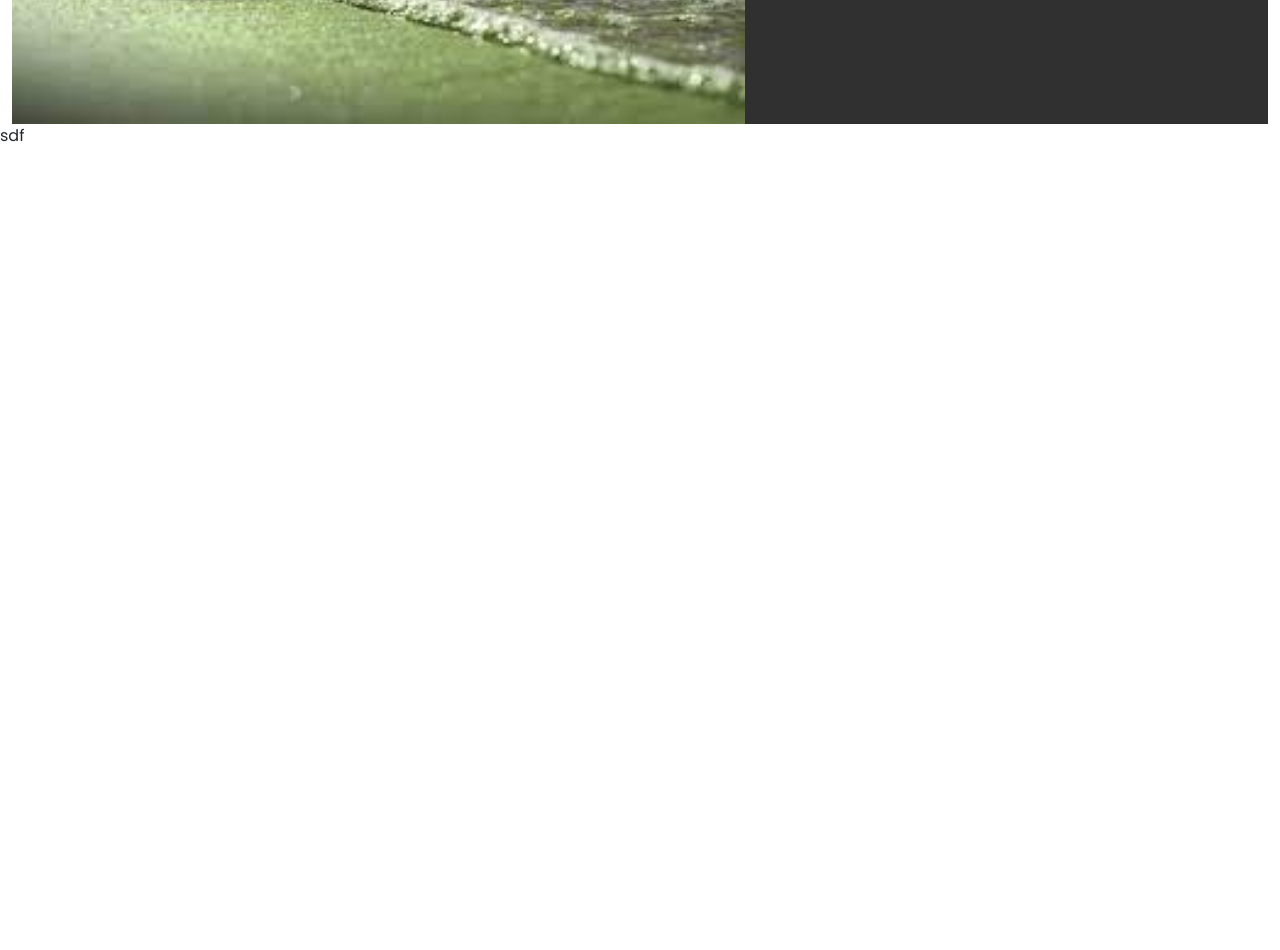
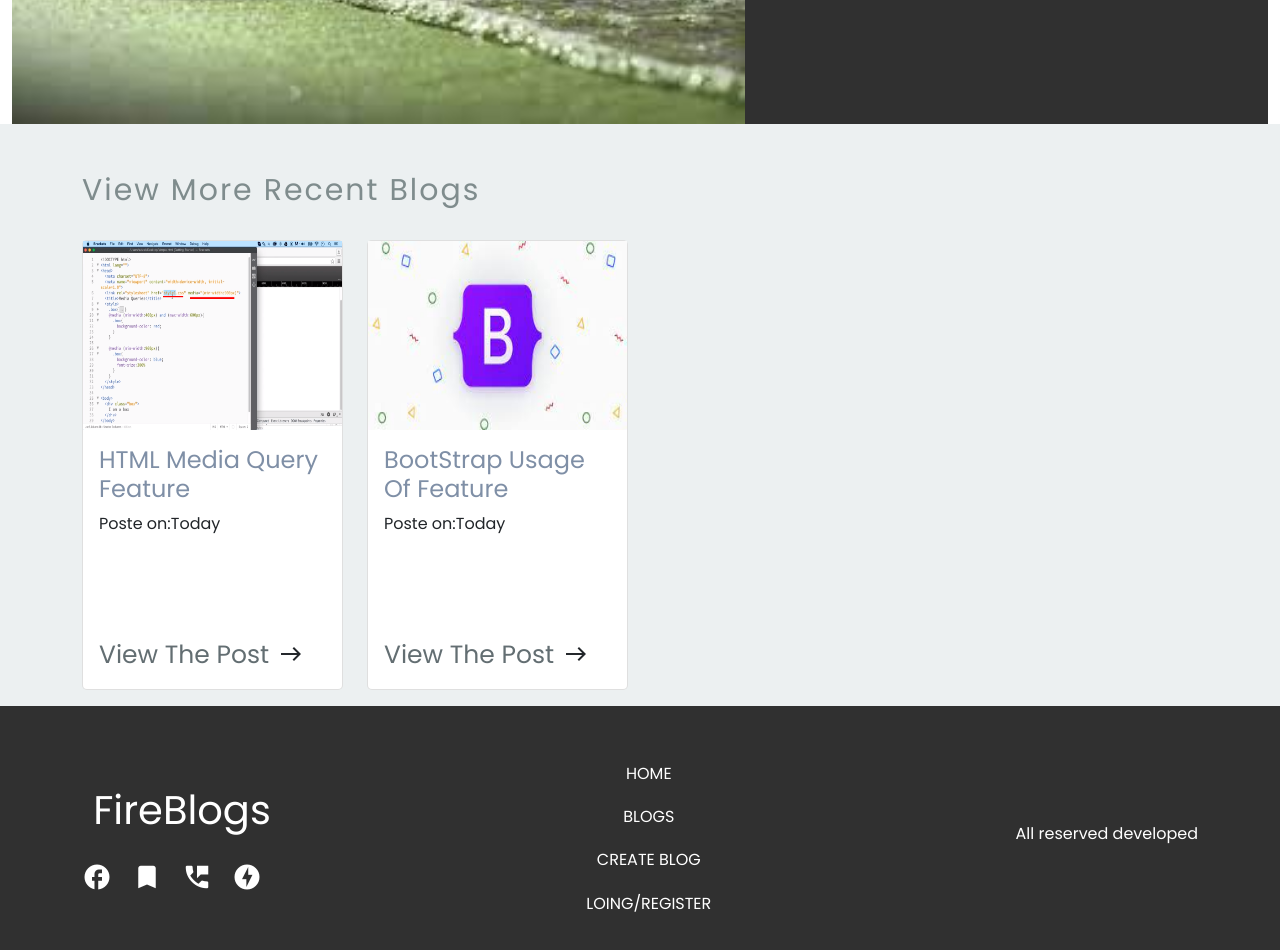
Before and after one commit to aungkaungkhant-nssh/fireblog, a Vue app: page / in a window 1280 px wide. Shown: the part 1020-1970 px from the top of the page. Before the commit the page ends 1168 px from the top, so only its background shows below. Built offline with nearby package versions, Linux system fonts and the light colour scheme.

Commit message:
blogCard

```diff
--- a/src/App.vue
+++ b/src/App.vue
@@ -2,15 +2,15 @@
   <Navigation></Navigation>
   <router-view/>
 
-  <!-- <Footer></Footer> -->
+  <Footer></Footer>
 </template>
 
 <script>
-// import Footer from './components/Footer'
+import Footer from './components/Footer'
 import Navigation from './components/Navigation'
 export default {
   components: {
-    Navigation },
+    Navigation,Footer },
 
 }
 </script>
@@ -55,6 +55,8 @@ export default {
 #app{
   font-family: 'Poppins', sans-serif;
 }
-
+a{
+  text-decoration: none;
+}
 
 </style>
--- a/src/components/BlogCard.vue
+++ b/src/components/BlogCard.vue
@@ -1,5 +1,45 @@
 <template>
-  <div class="blogcard">sdf</div>
+  <div class="container-fluid blog-card ">
+    <div class="container">
+        <h3 class="pt-5 pb-4">View More Recent Blogs</h3>
+        <div class="row">
+          <div class="col-xl-3 col-md-6 col-lg-4">
+              <div class="card mb-3">
+                <img src="../assets/media.png" alt="" style="height:200px">
+                <div class="card-body">
+                  <h4>HTML Media Query Feature</h4>
+                  <p>Poste on:Today</p>
+                  <div style="margin-top:100px">
+                      <a href="#" class="go">View The Post</a>
+                      <span class="material-icons arrow">
+                          east
+                    </span>
+                  </div>
+
+                </div>
+              </div>
+          </div>
+         <div class="col-xl-3 col-md-6 col-lg-4">
+              <div class="card mb-3">
+                <img src="../assets/boot.jpeg" alt="" style="height:200px">
+                <div class="card-body">
+                  <h4>BootStrap Usage Of Feature</h4>
+                  <p>Poste on:Today</p>
+                  <div style="margin-top:100px">
+                      <a href="#" class="go">View The Post</a>
+                      <span class="material-icons arrow">
+                          east
+                    </span>
+                  </div>
+
+                </div>
+              </div>
+          </div>
+        </div>
+    </div>
+
+  </div>
+
 </template>
 
 <script>
@@ -9,7 +49,29 @@ export default {
 </script>
 
 <style>
-.blogcard{
-
+.card{
+  border-radius: 5px;
+  cursor: pointer;
+  transition: all 0.5s;
+  height: 450px;
+}
+.card:hover{
+ transform: skewY(-1deg);
+}
+.blog-card{
+  background-color: #ecf0f1;
+}
+.blog-card .go{
+  color:#636e72;
+  font-size: 25px;
+}
+.blog-card h3{
+  color:#7f8c8d;
+  font-weight: 100;
+  letter-spacing: 2px;
+  font-size: 30px;
+}
+.card-body h4{
+  color:#7f8fa6;
 }
 </style>
--- a/src/components/Footer.vue
+++ b/src/components/Footer.vue
@@ -59,7 +59,7 @@ footer{
     background-color: #303030;
     color:#fff;
     padding: 50px 0px;
-    margin-top: 1000px;
+    /* margin-top: 1000px; */
 }
 .icon-container span{
    margin: 20px 20px 0px 0px;
--- a/src/components/ShowBlog.vue
+++ b/src/components/ShowBlog.vue
@@ -7,8 +7,8 @@
                         </div>
                         <div class=" col-md-12 intro col-lg-5">
                             <div class="mb-3">
-                                <h1>Welcome!</h1>
-                                <p>Weekly blog articles with all things programming including HTML, CSS, JavaScript and more. Register today to never miss a post</p>
+                                <h1>VueJs!</h1>
+                                <p>Vue (pronounced /vjuː/, like view) is a progressive framework for building user interfaces. Unlike other monolithic frameworks, Vue is designed from the ground up to be incrementally adoptable. </p>
                             </div>
                            <a href="#" class="go">Login/Register</a>
                                 <span class="material-icons arrow">
```
Also changed, not shown: src/assets/boot.jpeg (added), src/assets/media.png (added).
